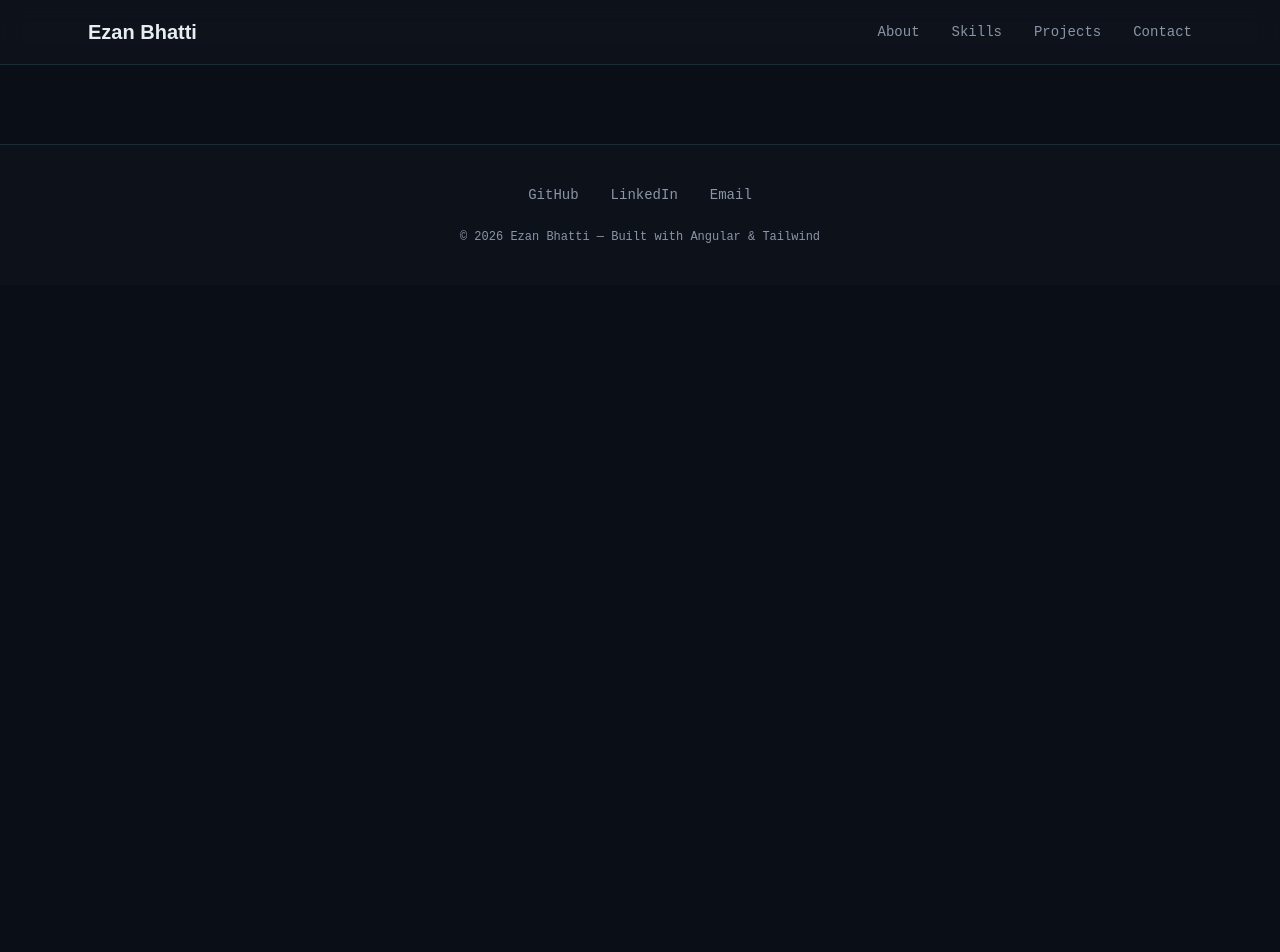
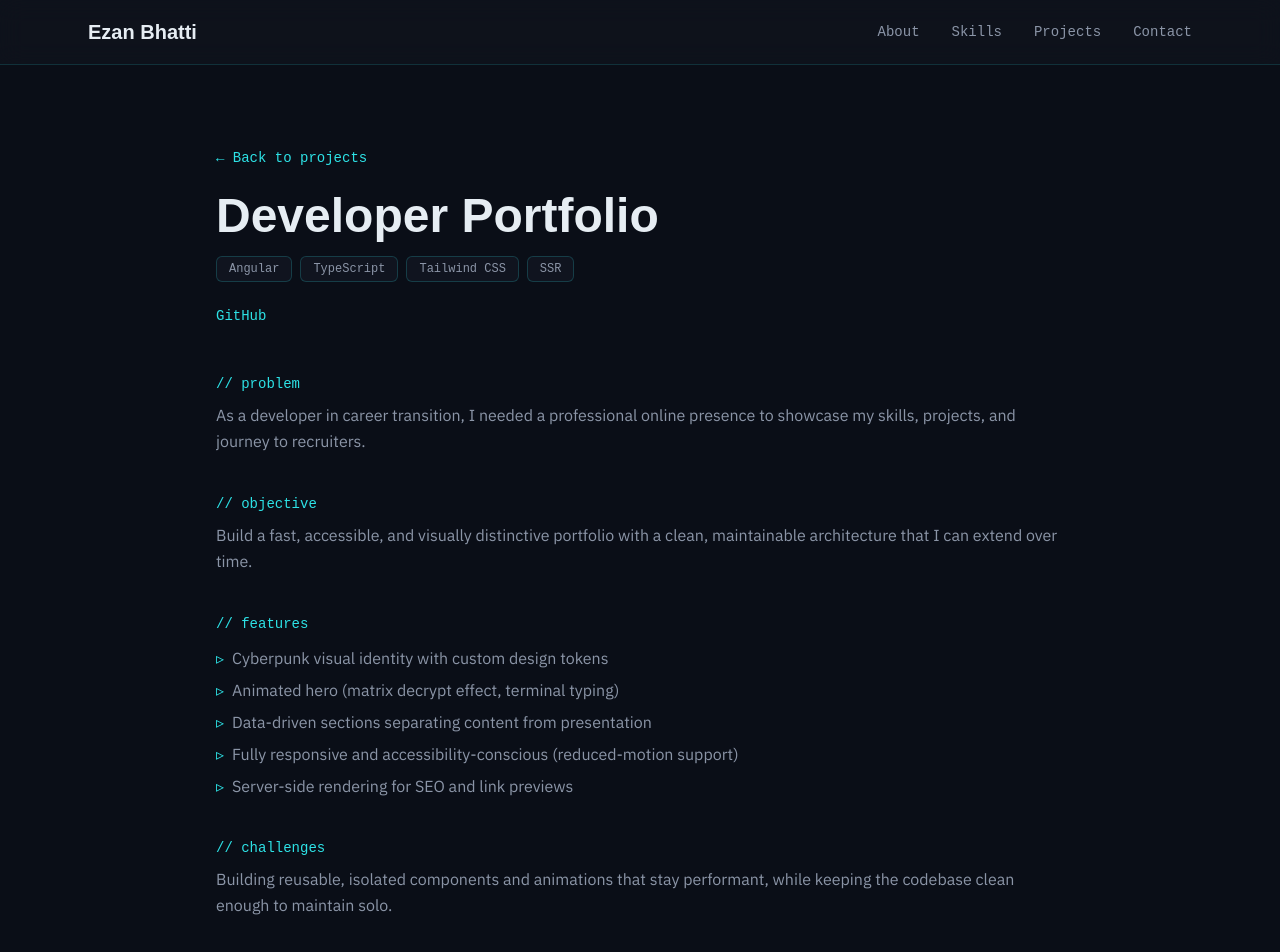
Before and after one commit to ezan1050/portfolio, an Angular app: page /projects/developer-portfolio in a window 1280 px wide. Before the commit this address led to /. Shown: the top 952 px of the page. Before the commit the page ends 800 px from the top, so only its background shows below. Built offline with nearby package versions, Linux system fonts and the light colour scheme.

Commit message:
feat: add dynamic project detail pages with routing (#10)

```diff
--- a/src/app/features/home/sections/projects/projects.html
+++ b/src/app/features/home/sections/projects/projects.html
@@ -12,9 +12,12 @@
     @for (project of projectList; track project.slug) {
       <div class="bg-cyber-surface/50 border border-cyber-cyan/15 rounded-xl p-6 flex flex-col">
 
-        <h3 class="font-display text-xl text-cyber-text mb-2">
-          {{ project.name }}
-        </h3>
+        <h3 class="font-display text-xl mb-2">
+  <a [routerLink]="['/projects', project.slug]"
+     class="text-cyber-text hover:text-cyber-cyan transition-colors">
+    {{ project.name }}
+  </a>
+</h3>
 
         <p class="font-body text-sm text-cyber-muted mb-4 flex-grow">
           {{ project.shortDescription }}
--- a/src/app/features/home/sections/projects/projects.ts
+++ b/src/app/features/home/sections/projects/projects.ts
@@ -2,10 +2,11 @@ import { Component } from '@angular/core';
 import { projects } from '../../../../data/projects.data';
 import { Project } from '../../../../models/project.model';
 import { ScrollReveal } from '../../../../shared/directives/scroll-reveal';
+import { RouterLink } from '@angular/router';
 
 @Component({
   selector: 'app-projects',
-  imports: [ScrollReveal],
+  imports: [ScrollReveal, RouterLink],
   templateUrl: './projects.html',
   styleUrl: './projects.css',
 })
--- /dev/null
+++ b/src/app/features/project-detail/project-detail/project-detail.html
@@ -0,0 +1,83 @@
+@if (project) {
+
+  <article class="max-w-4xl mx-auto px-6 py-20">
+
+    <!-- Retour -->
+    <a href="/#projects" class="font-mono text-sm text-cyber-cyan hover:underline">
+      ← Back to projects
+    </a>
+
+    <!-- En-tête -->
+    <h1 class="font-display text-3xl md:text-5xl font-bold text-cyber-text mt-6 mb-4">
+      {{ project.name }}
+    </h1>
+
+    <!-- Technologies -->
+    <div class="flex flex-wrap gap-2 mb-6">
+      @for (tech of project.technologies; track tech) {
+        <span class="font-mono text-xs text-cyber-muted bg-cyber-surface border border-cyber-cyan/20 rounded-md px-3 py-1">
+          {{ tech }}
+        </span>
+      }
+    </div>
+
+    <!-- Liens -->
+    <div class="flex gap-4 font-mono text-sm mb-12">
+      <a [href]="project.githubUrl" target="_blank" rel="noopener noreferrer"
+         class="text-cyber-cyan hover:underline">GitHub</a>
+      @if (project.liveUrl) {
+        <a [href]="project.liveUrl" target="_blank" rel="noopener noreferrer"
+           class="text-cyber-cyan hover:underline">Live Demo</a>
+      }
+    </div>
+
+    <!-- Sections de détail -->
+    <div class="space-y-10">
+
+      <section>
+        <h2 class="font-mono text-cyber-cyan text-sm mb-2">// problem</h2>
+        <p class="font-body text-cyber-muted leading-relaxed">{{ project.problem }}</p>
+      </section>
+
+      <section>
+        <h2 class="font-mono text-cyber-cyan text-sm mb-2">// objective</h2>
+        <p class="font-body text-cyber-muted leading-relaxed">{{ project.objective }}</p>
+      </section>
+
+      <section>
+        <h2 class="font-mono text-cyber-cyan text-sm mb-3">// features</h2>
+        <ul class="space-y-2">
+          @for (feature of project.features; track feature) {
+            <li class="font-body text-cyber-muted flex gap-2">
+              <span class="text-cyber-cyan">▹</span>
+              <span>{{ feature }}</span>
+            </li>
+          }
+        </ul>
+      </section>
+
+      <section>
+        <h2 class="font-mono text-cyber-cyan text-sm mb-2">// challenges</h2>
+        <p class="font-body text-cyber-muted leading-relaxed">{{ project.challenges }}</p>
+      </section>
+
+      <section>
+        <h2 class="font-mono text-cyber-cyan text-sm mb-2">// what I learned</h2>
+        <p class="font-body text-cyber-muted leading-relaxed">{{ project.learnings }}</p>
+      </section>
+
+    </div>
+
+  </article>
+
+} @else {
+
+  <!-- Projet introuvable -->
+  <div class="max-w-4xl mx-auto px-6 py-20 text-center">
+    <h1 class="font-display text-2xl text-cyber-text mb-4">Project not found</h1>
+    <a href="/#projects" class="font-mono text-sm text-cyber-cyan hover:underline">
+      ← Back to projects
+    </a>
+  </div>
+
+}
--- /dev/null
+++ b/src/app/features/project-detail/project-detail/project-detail.ts
@@ -0,0 +1,21 @@
+import { Component, inject } from '@angular/core';
+import { ActivatedRoute } from '@angular/router';
+import { projects } from '../../../data/projects.data';
+import { Project } from '../../../models/project.model';
+
+@Component({
+  selector: 'app-project-detail',
+  imports: [],
+  templateUrl: './project-detail.html',
+  styleUrl: './project-detail.css'
+})
+export class ProjectDetail {
+  private route = inject(ActivatedRoute);
+
+  project: Project | undefined;
+
+  constructor() {
+    const slug = this.route.snapshot.paramMap.get('slug');
+    this.project = projects.find(p => p.slug === slug);
+  }
+}
```
Also changed, not shown: src/app/app.routes.ts (+6 -1 lines), src/app/features/project-detail/project-detail/project-detail.css (added), 1 other file (tests, documents, lock files or other folders).
